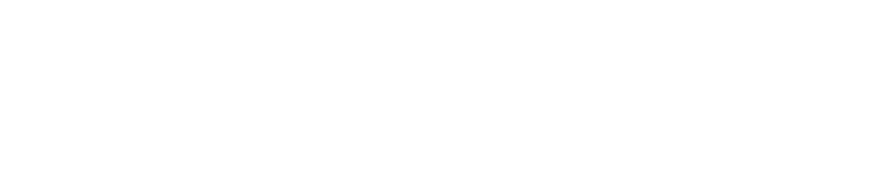
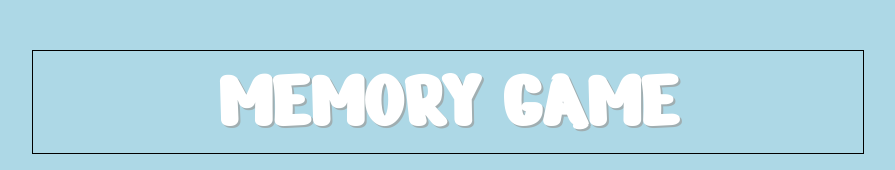
Before and after one commit to Alexx-Viv/html-css-memory, a plain HTML site: page index.html in a window 1280 px wide. Shown: the whole page, without its empty margins (192-1087 px from the left). Drawn offline with Linux system fonts and the light colour scheme.

Commit message:
Add header

```diff
--- a/css/style.css
+++ b/css/style.css
@@ -5,3 +5,24 @@
     padding: 0;
     font-family: 'Nerko One', cursive;
 }
+
+/* General */
+.container{
+    width: 65%;
+    margin: auto;
+}
+
+body{
+    background-color: #ADD8E6;
+}
+
+/* Header */
+.title{
+    border: 1px solid black;
+    text-align: center;
+    text-transform: uppercase;
+    text-shadow: 2px 2px #A0AEB1;
+    color: white;
+    font-size: 42px;
+    margin: 50px 0px;
+}
--- a/index.html
+++ b/index.html
@@ -14,10 +14,18 @@
   </head>
   <body>
       <!-- Header -->
-      <header></header>
+      <header>
+          <div class="container">
+              <div class="title"><H1>Memory game</H1></div>
+          </div>
+      </header>
       <!-- Main -->
-      <main></main>
+      <main>
+        <div class="container"></div>
+      </main>
       <!-- Footer -->
-      <footer></footer>
+      <footer>
+        <div class="container"></div>
+      </footer>
   </body>
 </html>
```
